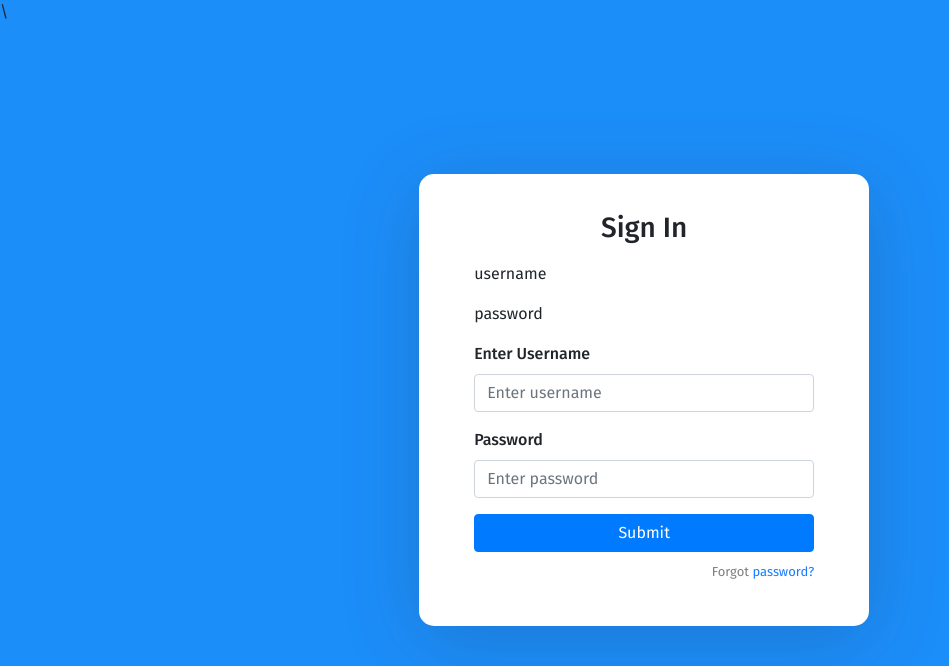
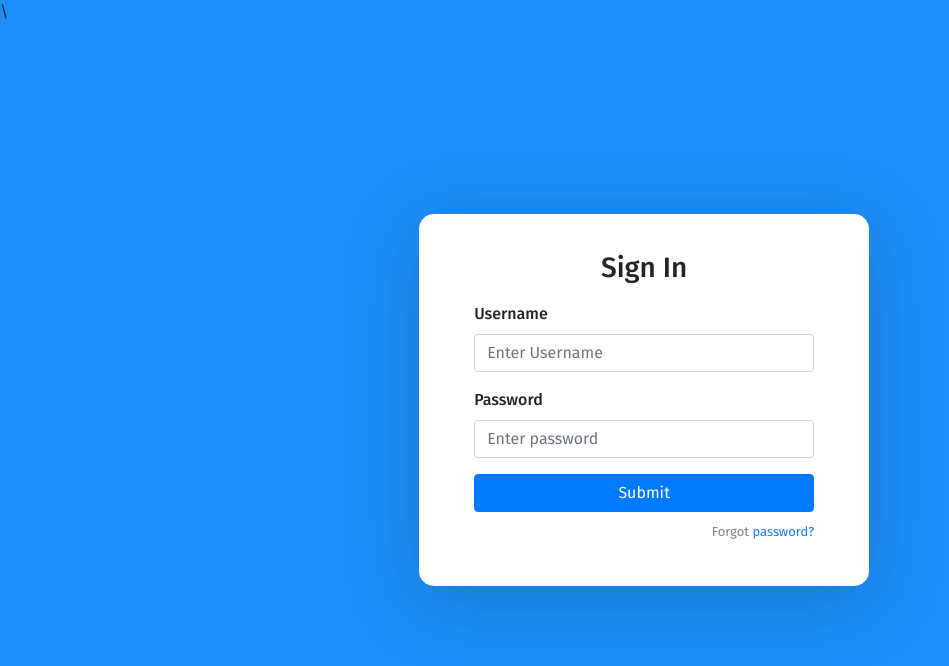
Before and after one commit to Pavel-Petkov03/Emailer, a Django app: page /sender/login in a window 1280 px wide. Shown: the top 666 px of the page, without its empty margins (0-949 px from the left). Run offline with Django 4.2, Linux system fonts and the light colour scheme.

Commit message:
making labels and forms

```diff
--- a/Emailer/main/forms.py
+++ b/Emailer/main/forms.py
@@ -8,14 +8,14 @@ from django.forms import ModelForm
 class RegisterForm(forms.Form):
     username = forms.CharField(widget=forms.TextInput(attrs={
         "type": "text", "class": 'form-control', "placeholder": "Enter Username"
-    }))
+    }), label='Username')
     password = forms.CharField(widget=forms.PasswordInput(attrs={
         "type": "password", "class": 'form-control', "placeholder": "Enter password"
-    }))
+    }), label='Password')
 
     confirm_password = forms.CharField(widget=forms.PasswordInput(attrs={
         "type": "password", "class": 'form-control', "placeholder": "Confirm password"
-    }))
+    }), label='Confirm Password')
 
     def save(self):
         self.clean()
@@ -32,7 +32,12 @@ class RegisterForm(forms.Form):
 
 
 class LoginForm(ModelForm):
-    pass
+    username = forms.CharField(widget=forms.TextInput(attrs={
+        "type": "text", "class": 'form-control', "placeholder": "Enter Username"
+    }), label='Username')
+    password = forms.CharField(widget=forms.PasswordInput(attrs={
+        "type": "password", "class": 'form-control', "placeholder": "Enter password"
+    }), label='Password')
 
     class Meta:
         model = get_user_model()
--- a/templates/login.html
+++ b/templates/login.html
@@ -7,25 +7,16 @@
 
 
 {% block content %}
-
     <div class="auth-wrapper">
         <div class="auth-inner">
             <form class="custom-form">
                 <h3>Sign In</h3>
-                {% for field in form.fields %}
-                    <div class="form-group">{{ field }}</div>
+                {% for field in form %}
+                    <div class="form-group">
+                        <label for="">{{ field.label }}</label>
+                        {{ field }}
+                    </div>
                 {% endfor %}
-
-
-                <div class="form-group">
-                    <label>Enter Username</label>
-                    <input type="email" class="form-control" placeholder="Enter username"/>
-                </div>
-
-                <div class="form-group">
-                    <label>Password</label>
-                    <input type="password" class="form-control" placeholder="Enter password"/>
-                </div>
                 <button type="submit" class="btn btn-primary btn-block">Submit</button>
                 <p class="forgot-password text-right">
                     Forgot <a href="#">password?</a>
@@ -33,5 +24,4 @@
             </form>
         </div>
     </div>
-
 {% endblock %}
--- a/templates/register.html
+++ b/templates/register.html
@@ -12,6 +12,7 @@
                 <h3>Sign Up</h3>
                 {% for field in form %}
                     <div class="form-group">
+                        <label for="">{{ field.label }}</label>
                         {{ field }}
                     </div>
                 {% endfor %}
```
